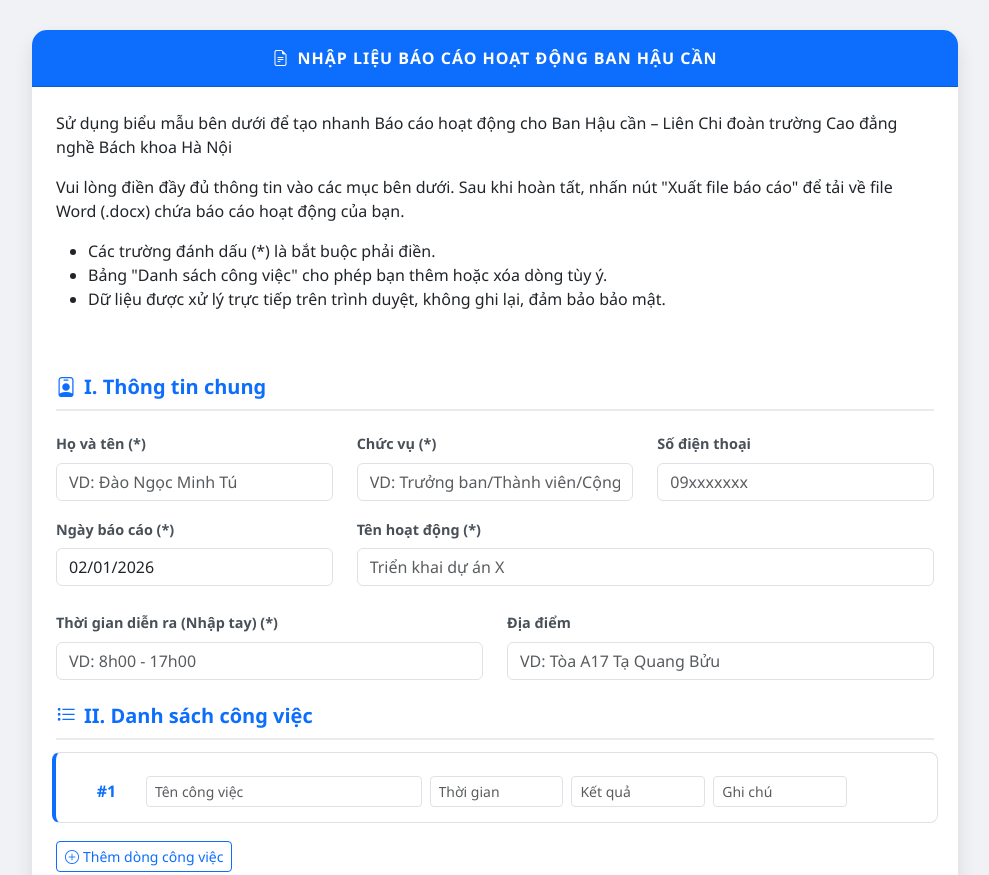
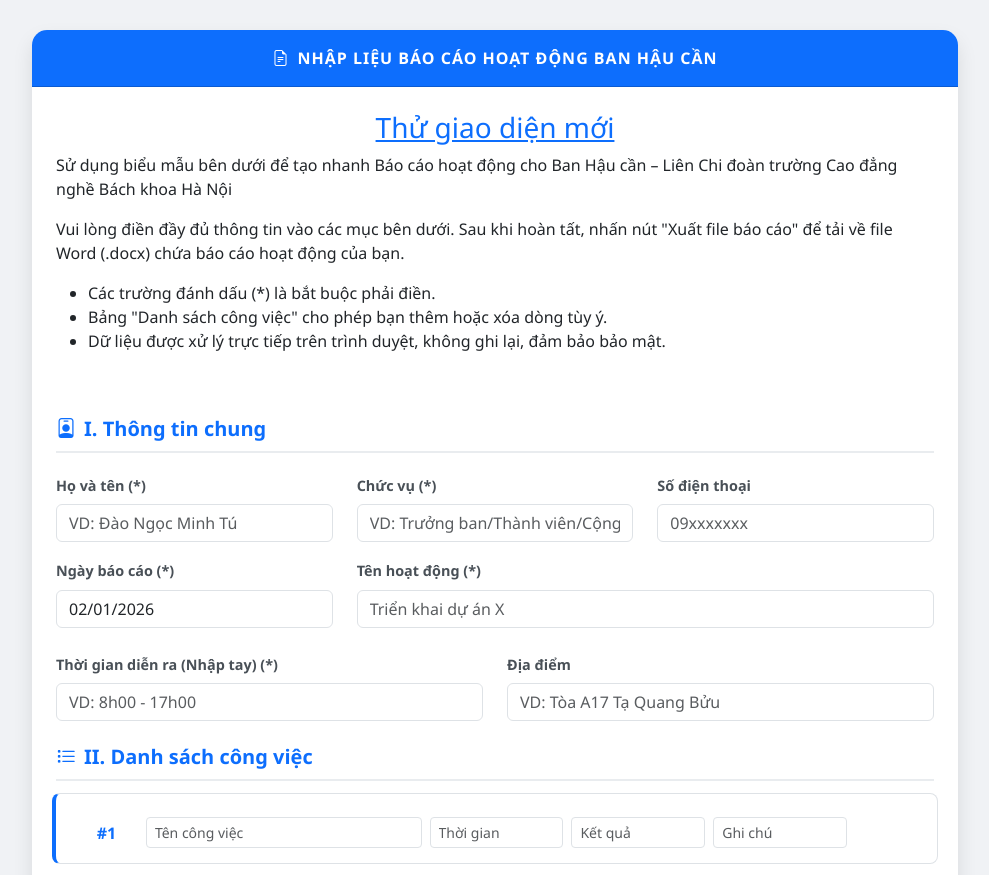
Before and after one commit to bvanhhh789/report-generator, a plain HTML site: page old.html in a window 1280 px wide. Shown: the top 875 px of the page, without its empty margins (145-1134 px from the left). Drawn offline with nearby package versions, Linux system fonts and the light colour scheme.

Commit message:
Update old.html

```diff
--- a/old.html
+++ b/old.html
@@ -37,6 +37,7 @@
                 </div>
                 <!-- Description -->
                 <div class="card-body p-4">
+                    <h3 align="center"><a href="https://bvanhhh789.github.io/report-generator">Thử giao diện mới</a></h3>
                     <p>Sử dụng biểu mẫu bên dưới để tạo nhanh Báo cáo hoạt động cho Ban Hậu cần – Liên Chi đoàn trường Cao đẳng nghề Bách khoa Hà Nội</p>
                     <p>Vui lòng điền đầy đủ thông tin vào các mục bên dưới. Sau khi hoàn tất, nhấn nút "Xuất file báo cáo" để tải về file Word (.docx) chứa báo cáo hoạt động của bạn.</p>
                     <ul>
```
